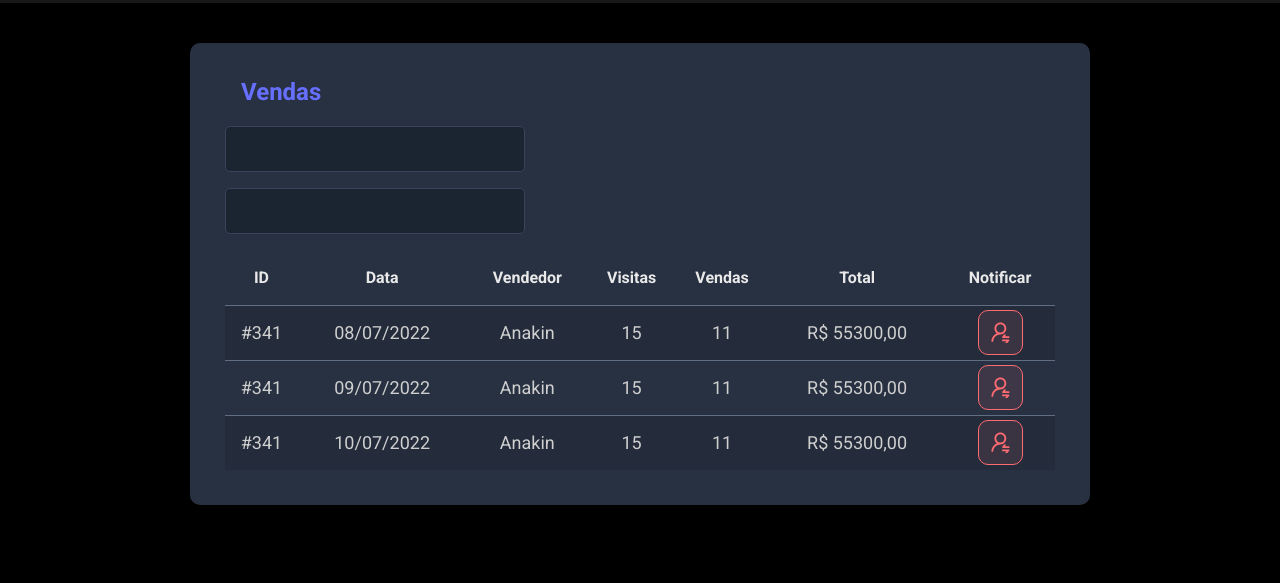
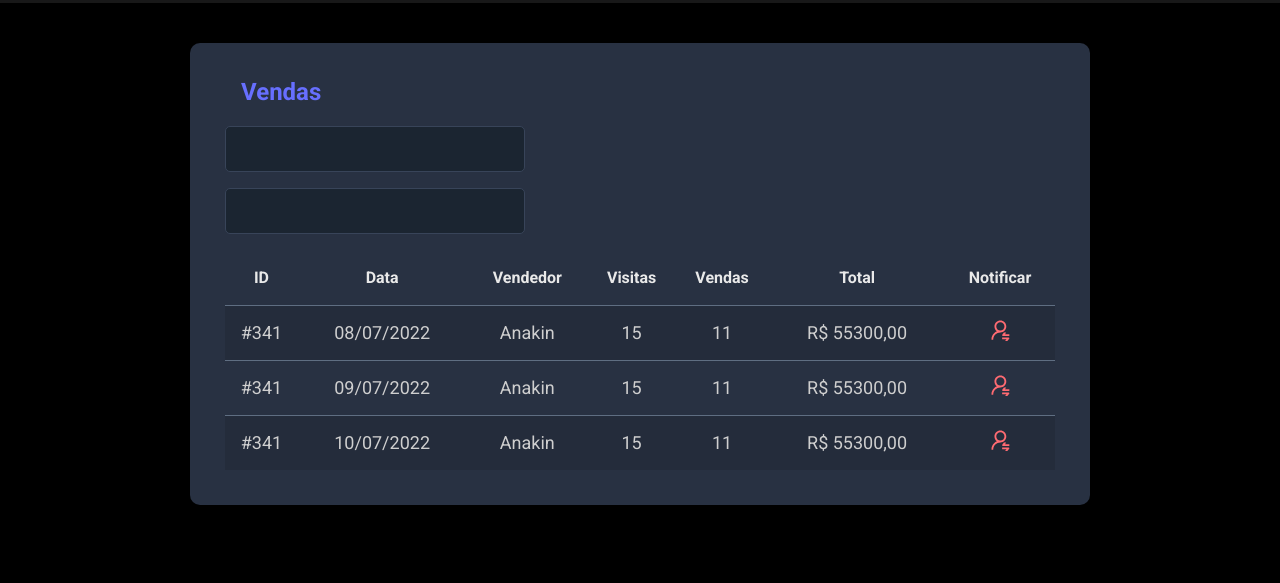
Before and after one commit to JoaoSBarbosa/dsmeta-css, a plain HTML site: page index.html in a window 1280 px wide. Shown: the part 217-800 px from the top of the page. Drawn offline with Linux system fonts and the light colour scheme.

Commit message:
useState

```diff
--- a/css/styles.css
+++ b/css/styles.css
@@ -122,17 +122,7 @@ header {
 .dsmeta-sale-table tbody tr:nth-child(odd) {
   background-color: #242C3B;
 }
-.dsmeta-red-btn {
-  height: 45px;
-  width: 45px;
-  background-color: rgba(255,107,114,0.1);
-  border: 1px solid #FF6B72;
-  border-radius: 10px;
-  display: flex;
-  align-items: center;
-  justify-content: center;
-  cursor: pointer;
-}
+
 .dsmeta-red-btn-container {
   display: flex;
   justify-content: center;
--- a/index.html
+++ b/index.html
@@ -19,6 +19,7 @@
         Desenvolvido por:
         <a href="https://www.linkedin.com/in/joao-da-silva-barbosa/" target="_blank">@João Barbosa</a>
       </p>
+      <p>GitHub: <a href="https://github.com/JoaoSBarbosa" target="_blank">@JoaoSBarbosa</a> </p>
     </div>
   </header>
   <!--Fim do cabeçalho-->
```
